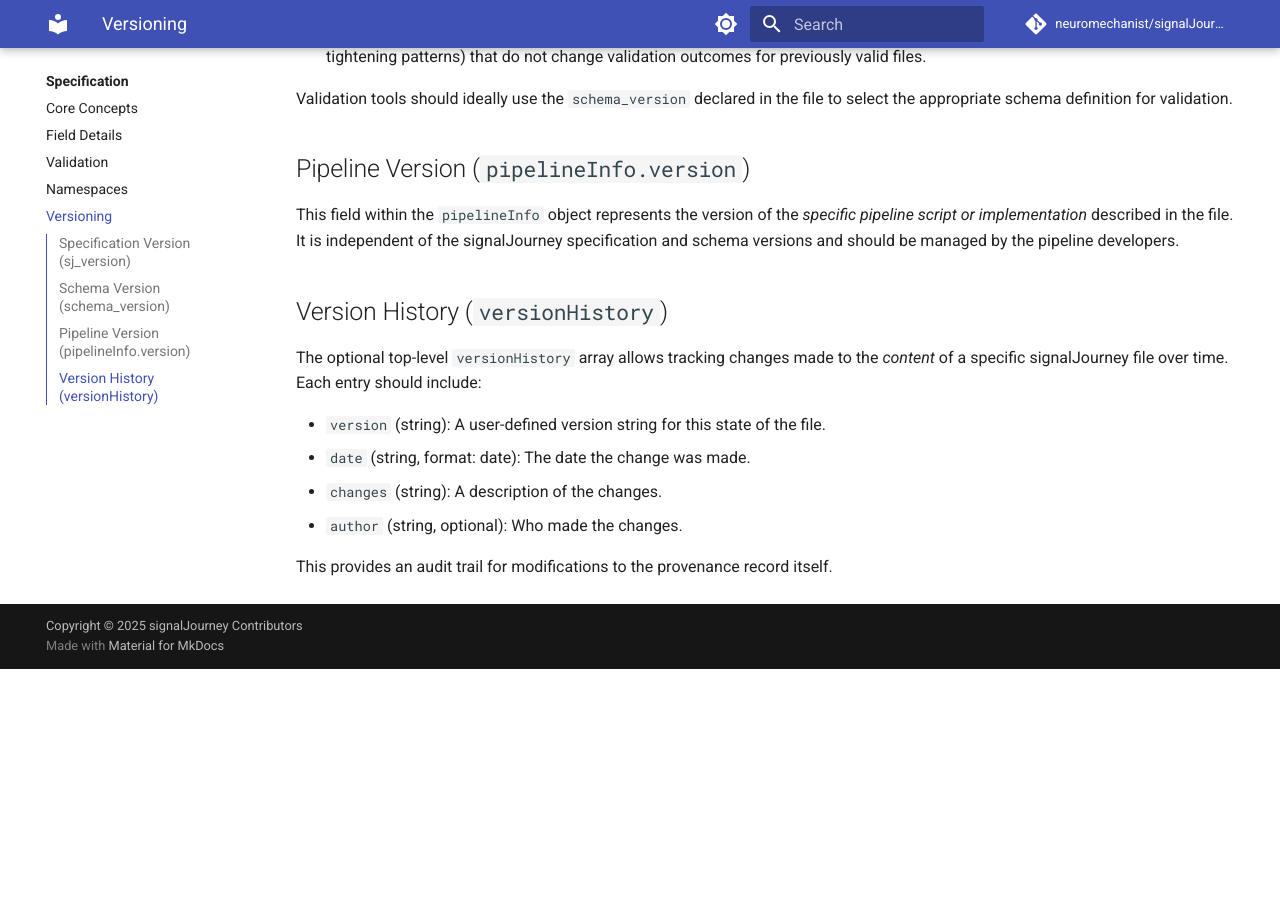
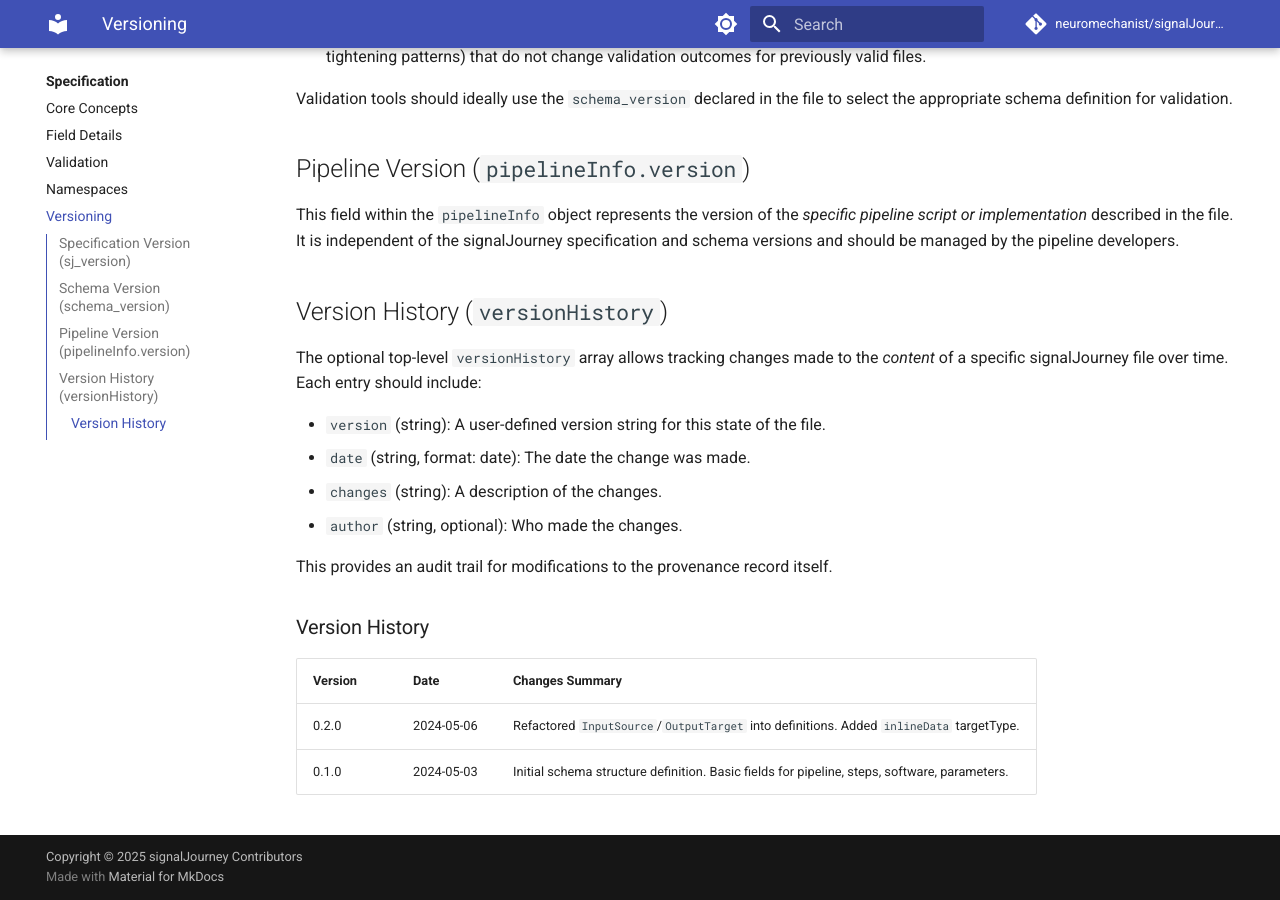
Before and after one commit to signalJourney/signalJourney, an MkDocs documentation site: the page built from docs/specification/versioning.md, in a window 1280 px wide and 900 px high, scrolled down 922 px. Built offline with MkDocs 1.6.1 and Material for MkDocs 9.7.7, drawn with Linux system fonts in a browser that asks for light colours; comment, search, counter and statistics services are not loaded; before the commit the page ends 1591 px from its top, so only the background shows below that.

Commit message:
chore(schema): Bump schema version to 0.2.0 (Task 15.5)

```diff
--- a/docs/specification/versioning.md
+++ b/docs/specification/versioning.md
@@ -38,3 +38,10 @@ The optional top-level `versionHistory` array allows tracking changes made to th
 *   `author` (string, optional): Who made the changes.
 
 This provides an audit trail for modifications to the provenance record itself.
+
+### Version History
+
+| Version | Date       | Changes Summary                                                                                  |
+| :------ | :--------- | :----------------------------------------------------------------------------------------------- |
+| 0.2.0   | 2024-05-06 | Refactored `InputSource`/`OutputTarget` into definitions. Added `inlineData` targetType.        |
+| 0.1.0   | 2024-05-03 | Initial schema structure definition. Basic fields for pipeline, steps, software, parameters. |
```
Also changed, not shown: 1 other file.
